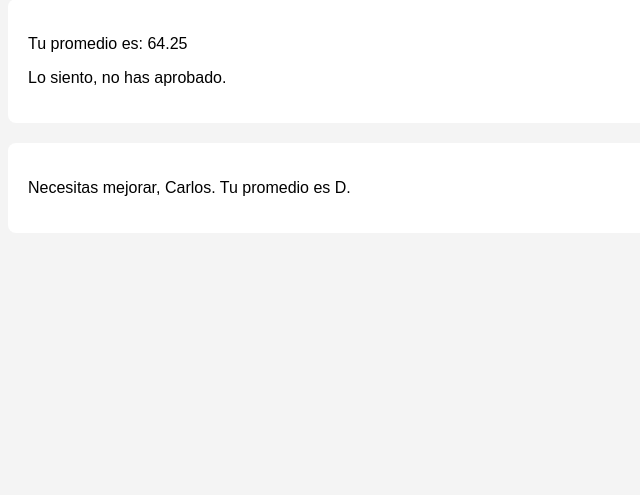
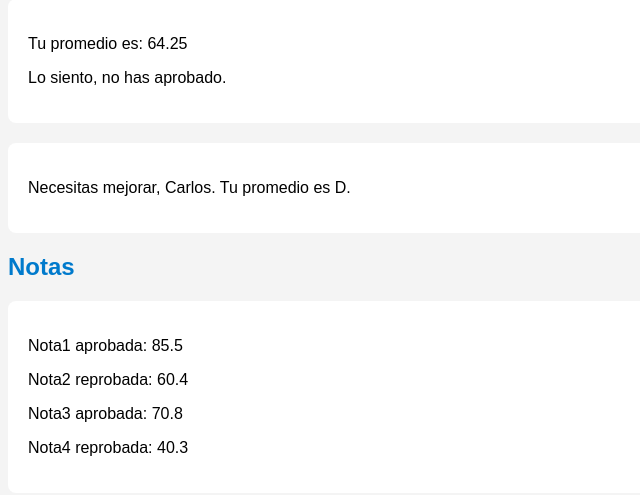
Before and after one commit to JdaniloChin/webCS, a PHP site: page /clase06.php in a window 1280 px wide. Shown: the part 267-762 px from the top of the page, without its empty margins (0-640 px from the left). Run offline with PHP 8.4, Linux system fonts and the light colour scheme.

Commit message:
commit 5

```diff
--- a/clase06.php
+++ b/clase06.php
@@ -70,6 +70,21 @@
             break;
     }
     echo "</section>";
+    $contador=0;
+    echo "<h2>Notas</h2>";
+    echo "<section>";
+
+    foreach($arr_notas as $nota) {
+        $contador ++;
+        if($nota >= 70){
+            echo "<p>Nota$contador aprobada: $nota</p>";
+        } else {
+            echo "<p>Nota$contador reprobada: $nota</p>";
+        }
+    }
+
+    echo "</section>";
+
     ?>
 </body>
 </html>
```
